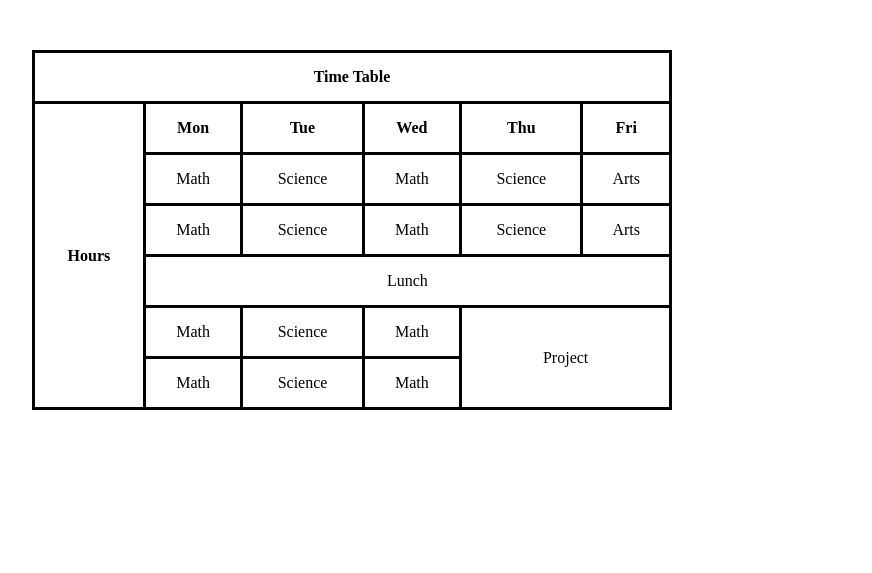
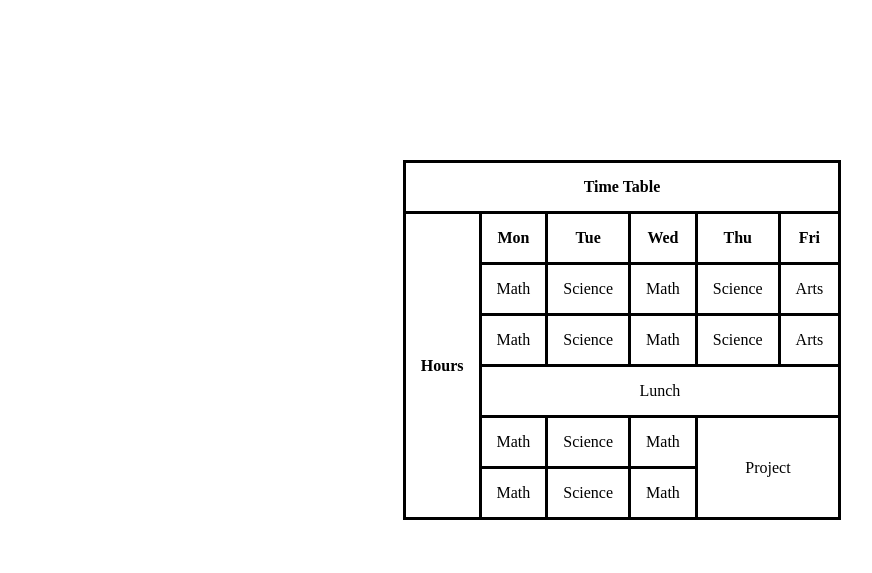
Before and after one commit to Priyadharshinik4/Time-Table, a plain HTML site: page index.html in a window 1280 px wide. Shown: the whole page, without its empty margins (18-890 px from the left). Drawn offline with Linux system fonts and the light colour scheme.

Commit message:
Update style.css

```diff
--- a/style.css
+++ b/style.css
@@ -1,6 +1,10 @@
 body{
     margin: 0;
     padding: 0;
+    display: flex;
+    justify-content: center;
+    align-items: center;
+    height: 85vh;
 }
 table{
     width: 50%;
```
